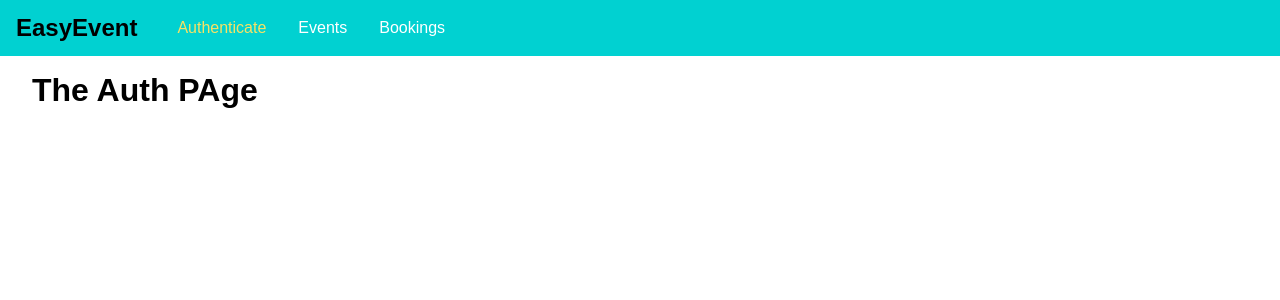
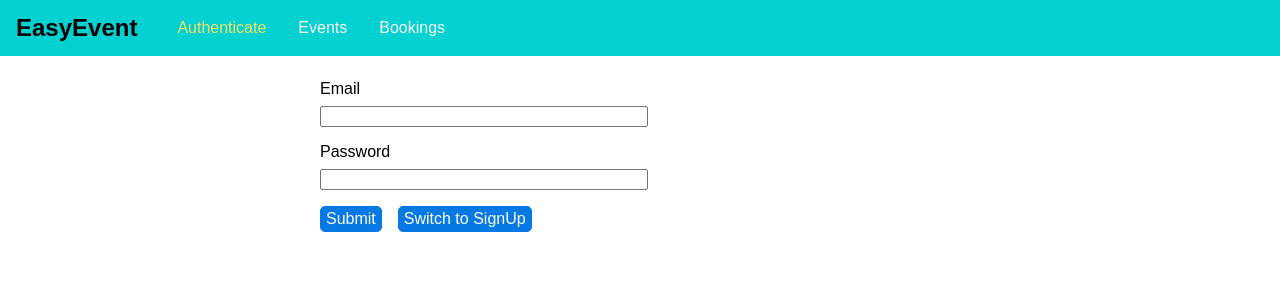
Before and after one commit to harshwalia36/graphql-react-event-booking, a React (Create React App) app in the folder frontend/: page /auth in a window 1280 px wide. Shown: the top 300 px of the page. Built offline with nearby package versions, Linux system fonts and the light colour scheme.

Commit message:
hitting the API(connected login and signup with backend)  13th tutorial

```diff
--- /dev/null
+++ b/frontend/src/pages/Auth.css
@@ -0,0 +1,31 @@
+.auth-form{
+    width:40rem;
+    max-width: 80%;
+    margin:5rem auto;
+}
+
+.form-control label,
+.form-control input{
+   width:50%;
+   display:block;
+}
+
+.form-control label{
+    margin-bottom: 0.5rem;
+    margin-top:0.3rem;
+}
+
+.form-control{
+    margin-bottom: 1rem;
+}
+
+.form-action button{
+  color:#fff;
+  background-color: #0779e4;
+  font:inherit;
+  border: 1px solid #0779e4;
+  border-radius: 5px;
+  padding:3px 5px;
+  margin-right:1rem;
+  cursor:pointer;
+}
--- a/frontend/src/pages/Auth.js
+++ b/frontend/src/pages/Auth.js
@@ -1,8 +1,97 @@
 import React, {Component} from 'react';
+import './Auth.css';
 
 class AuthPage extends Component {
+  state={
+      isLogin:true
+  };
+
+  switchModeHandler = () =>{
+      this.setState(prevState => {
+          return {isLogin:!prevState.isLogin};
+      });
+
+  }
+
+      constructor(props){
+          super(props);
+          this.emailElem=React.createRef();
+          this.passwordElem=React.createRef();
+      }
+
+      submitHandler=(event) =>{
+          event.preventDefault();
+          const email=this.emailElem.current.value;
+          const password=this.passwordElem.current.value;
+
+          if(email.trim().length===0||password.trim().length===0)
+          return;
+
+          let requestBody={
+              query:`
+              query {
+                  login (email:"${email}",password:"${password}") {
+                      userId
+                      token
+                      tokenExpiration
+                  }
+              }
+              `
+          }
+
+          if(!this.state.isLogin)
+          {
+            requestBody={
+                query:`
+                mutation {
+                    createUser(userinput:{email:"${email}",password:"${password}"}){
+                        _id
+                        email
+                    }
+                }`
+            };
+          }
+
+
+          fetch('http://localhost:8000/graphql', {
+              method:'POST',    //graphql request are always POST and by default it sends in GET
+              body:JSON.stringify(requestBody),
+              headers:{
+                  'Content-Type':'application/json'  //we tell the backend we are sending data in JSON. so, parse it as json `
+              }
+          })
+          .then(res =>{
+              if(res.status!==200 && res.status!==201){
+                throw new Error('Failed');
+              }
+
+              return res.json();
+          })
+          .then(resData =>{
+              console.log(resData);
+          })
+          .catch(err =>{
+              console.log(err);
+          });
+      }
     render() {
-        return  <h1>The Auth PAge</h1>;
+        return(
+            <form class='auth-form' onSubmit={this.submitHandler}>
+              < div className='form-control'>
+                  <label htmlFor="email">Email</label>
+                  <input type="email" id="email" ref={this.emailElem} />
+              </div>
+              < div className='form-control'>
+                  <label htmlFor="password">Password</label>
+                  <input type="password" id="password" ref={this.passwordElem} />
+              </div>
+              <div className='form-action'>
+                  <button type="submit">Submit</button>
+                  <button type='button' onClick={this.switchModeHandler}>Switch to {this.state.isLogin ? 'SignUp' : 'Login'}</button>
+
+              </div>
+            </form>
+        )
     }
 }
 
```
Also changed, not shown: 1 other file (tests, documents, lock files or other folders).
